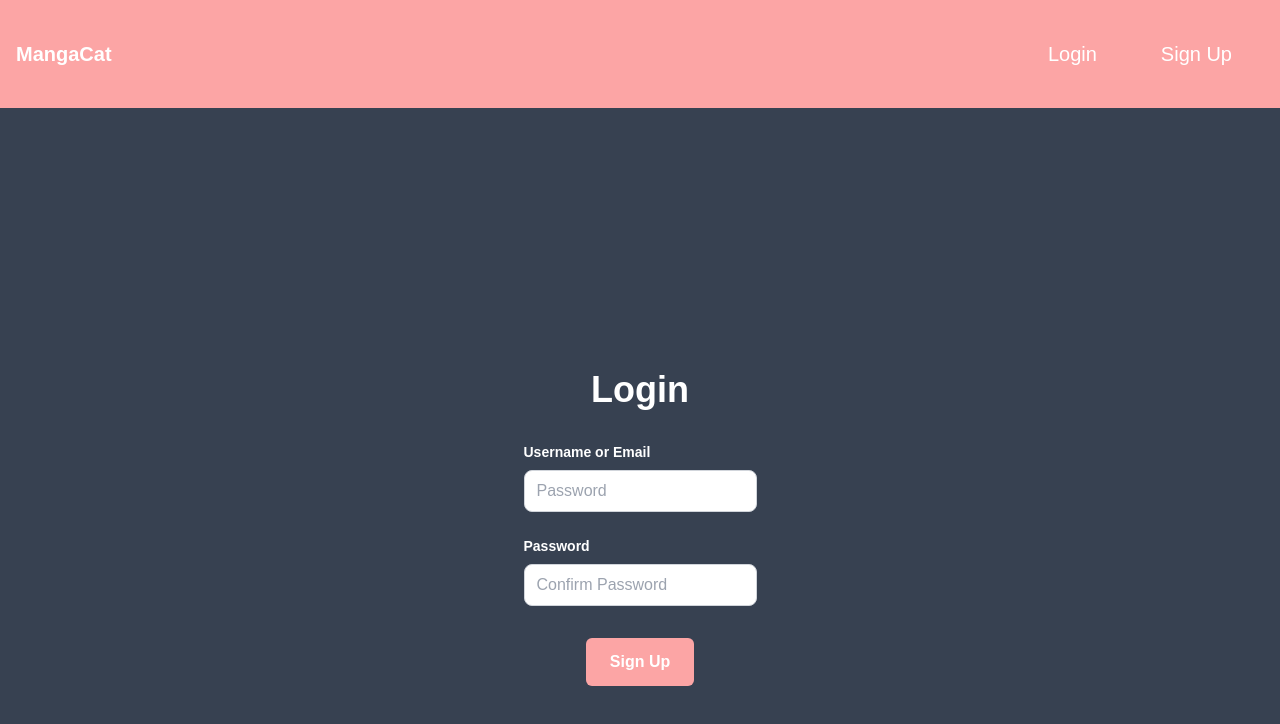
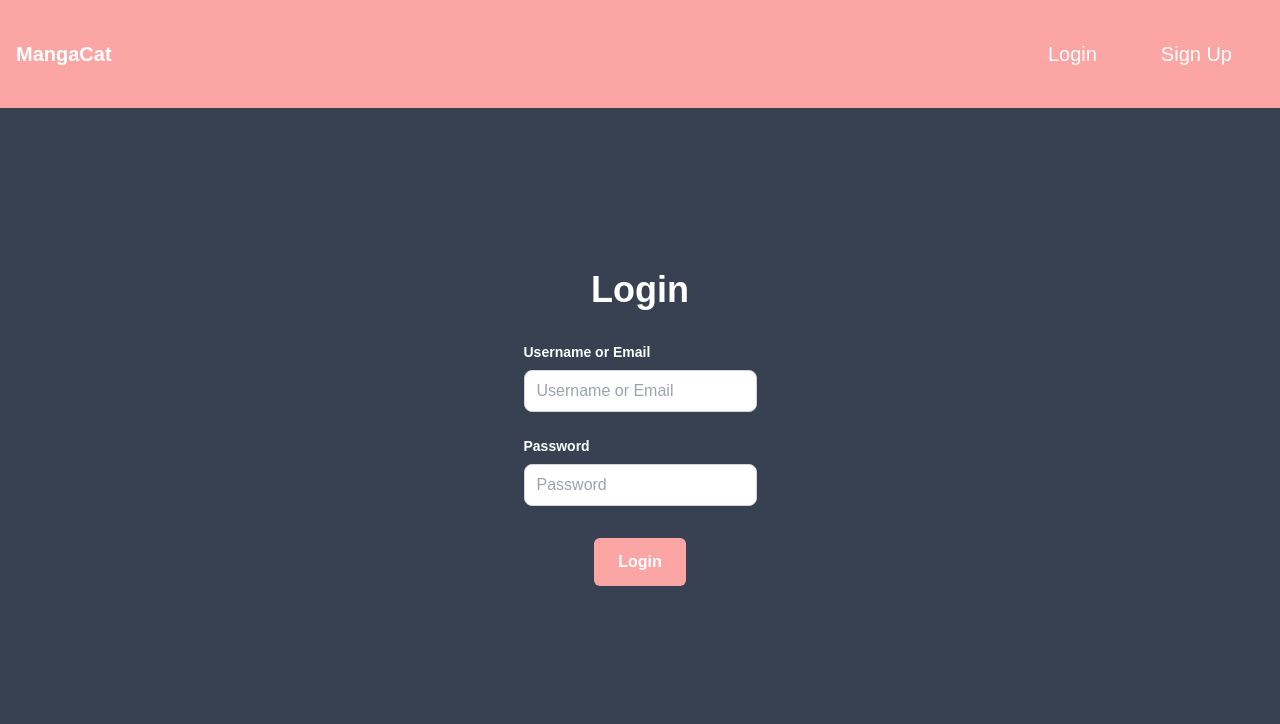
Before and after one commit to Tuthache/MangaCat, a React (Create React App) app in the folder client/: page /login in a window 1280 px wide. Shown: the top 724 px of the page. Built offline with nearby package versions, Linux system fonts and the light colour scheme.

Commit message:
Small fixes to signup and login

```diff
--- a/client/src/pages/Login.js
+++ b/client/src/pages/Login.js
@@ -3,7 +3,7 @@ import AboutNav from "../components/AboutNav";
 import { useNavigate } from "react-router-dom";
 import Button from "../components/Button";
 
-const Signup = () => {
+const Login = () => {
   const navigate = useNavigate();
 
   const [formData, setFormData] = useState({
@@ -60,8 +60,8 @@ const Signup = () => {
   return (
     <>
       <AboutNav />
-      <div className="bg-gray-700 min-h-screen flex items-center justify-center">
-        <div className=" max-w-xl text-white mx-auto p-6 mt-10">
+      <div className="bg-gray-700 min-h-screen flex items-center justify-center pb-40">
+        <div className=" max-w-xl text-white mx-auto p-6">
           <h1 className="text-4xl font-bold mb-8 text-center">Login</h1>
           <form onSubmit={handleSignUp}>
             <div className="mb-6">
@@ -73,10 +73,10 @@ const Signup = () => {
               </label>
               <input
                 className="border border-gray-300 text-black rounded-lg px-3 py-2 w-full focus:outline-none focus:border-red-300"
-                type="password"
-                id="password"
-                name="password"
-                placeholder="Password"
+                type="text"
+                id="input"
+                name="input"
+                placeholder="Username or Email"
                 value={formData.password}
                 onChange={handleChange}
               />
@@ -91,10 +91,10 @@ const Signup = () => {
               <input
                 className="border border-gray-300 text-black rounded-lg px-3 py-2 w-full focus:outline-none focus:border-red-300"
                 type="password"
-                id="confirmPassword"
-                name="confirmPassword"
-                placeholder="Confirm Password"
-                value={formData.confirmPassword}
+                id="password"
+                name="password"
+                placeholder="Password"
+                value={formData.password}
                 onChange={handleChange}
               />
             </div>
@@ -104,7 +104,7 @@ const Signup = () => {
                 type="submit"
                 className="bg-red-300 hover:bg-red-700 active:bg-red-100 text-white font-bold py-3 px-6 rounded"
               >
-                Sign Up
+                Login
               </Button>
             </div>
           </form>
@@ -114,4 +114,4 @@ const Signup = () => {
   );
 };
 
-export default Signup;
+export default Login;
--- a/client/src/pages/Signup.js
+++ b/client/src/pages/Signup.js
@@ -60,7 +60,7 @@ const Signup = () => {
   return (
     <>
       <AboutNav />
-      <div className="bg-gray-700 min-h-screen flex items-center justify-center">
+      <div className="bg-gray-700 min-h-screen flex items-center justify-center pb-40">
         <div className=" max-w-xl text-white mx-auto p-6 mt-10">
           <h1 className="text-4xl font-bold mb-8 text-center">Sign Up</h1>
           <form onSubmit={handleSignUp}>
```
